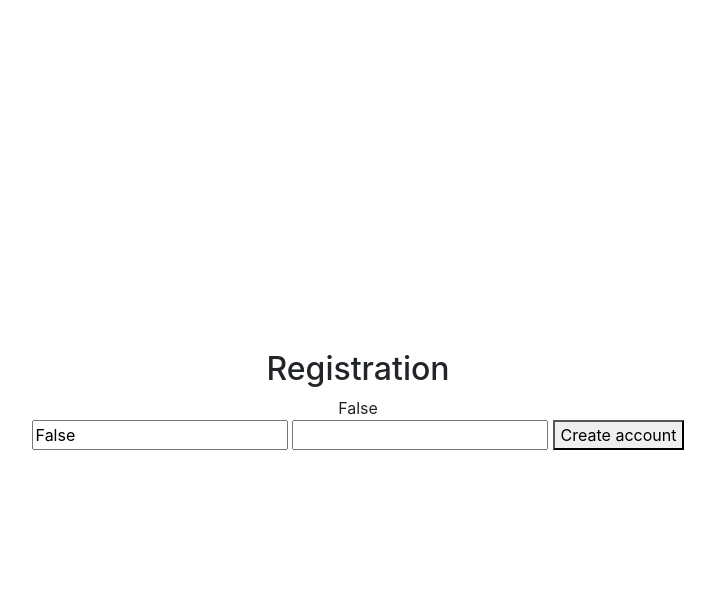
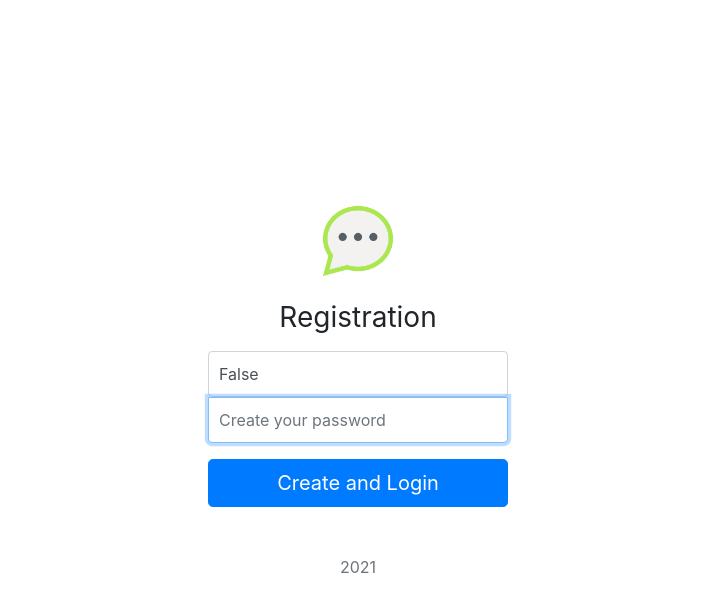
Before and after one commit to Lekuro/Chat, a Django app: page /auth/login in a window 1280 px wide. Shown: the top 612 px of the page, without its empty margins (282-997 px from the left). Run offline with Django 3.2, Linux system fonts and the light colour scheme; some libraries are stand-ins or nearby versions.

Commit message:
added style to registration

```diff
--- a/chat_django/auth/templates/registration.html
+++ b/chat_django/auth/templates/registration.html
@@ -1,9 +1,29 @@
-{% extends 'base_template.html' %} {% block 'body' %}
-<h2>Registration</h2>
-<form method="post" action="{% url 'registration_endpoint' %}">
-    {% csrf_token %} {{user_name}}<br />
-    <input type="text" name="user_name" value="{{user_name}}" />
-    <input type="password" name="password" />
-    <button type="submit">Create account</button>
+{% extends 'base_template.html' %} {% block 'body' %}{% load static %}
+<form method="post" action="{% url 'registration_endpoint' %}" class="form-signin">
+    {% csrf_token %}
+    <img class="mb-4" src="{% static 'images/chat-bubble.png' %}" alt="" width="72" height="72" />
+    <h1 class="h3 mb-3 font-weight-normal">Registration</h1>
+    <label for="user-name" class="sr-only">User name</label>
+    <input
+        type="text"
+        name="user_name"
+        value="{{user_name}}"
+        id="user-name"
+        class="form-control"
+        placeholder="User name"
+        required
+    />
+    <label for="input-password" class="sr-only">Password</label>
+    <input
+        type="password"
+        name="password"
+        id="input-password"
+        class="form-control"
+        placeholder="Create your password"
+        required
+        autofocus
+    />
+    <button class="btn btn-lg btn-primary btn-block mt-3" type="submit">Create and Login</button>
+    <p class="mt-5 mb-3 text-muted">2021</p>
 </form>
 {%endblock%}
```
